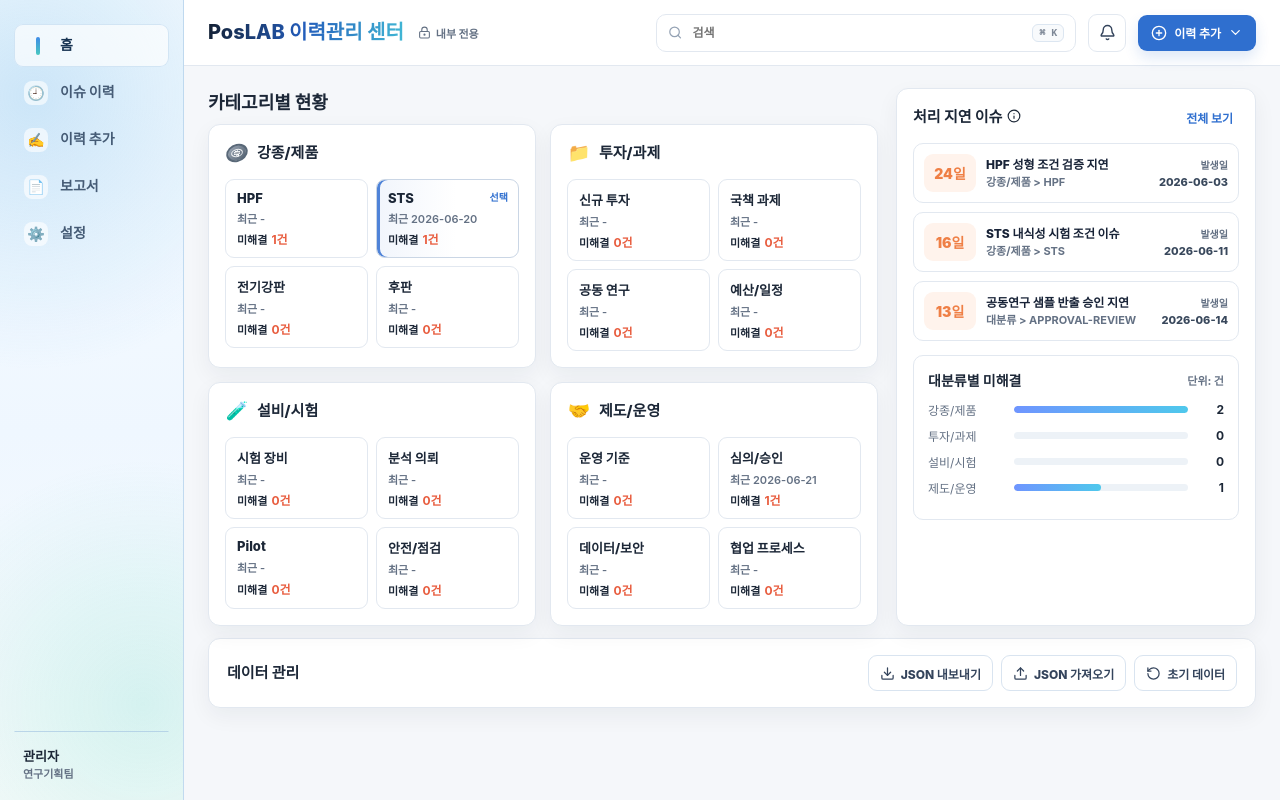
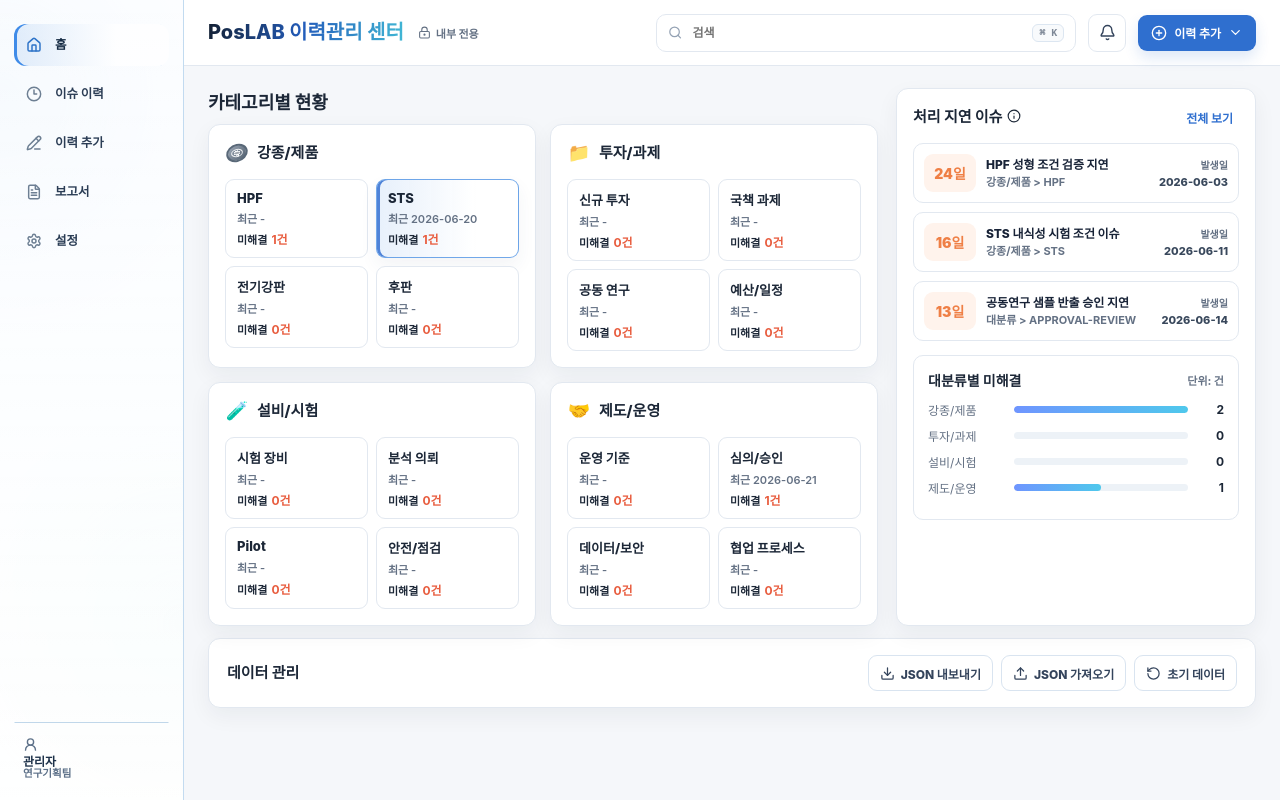
Before and after one commit to SSG87-pos/Issue-history-board, a React (Vite) app: page / in a window 1280 px wide. Built offline with nearby package versions, Linux system fonts and the light colour scheme.

Commit message:
fix: clarify sidebar navigation and selected cards

```diff
--- a/src/App.tsx
+++ b/src/App.tsx
@@ -2,8 +2,14 @@ import {
   Bell,
   ChevronDown,
   CirclePlus,
+  Clock3,
+  FileText,
+  Home,
   LockKeyhole,
+  PencilLine,
   Search,
+  Settings,
+  UserRound,
 } from 'lucide-react';
 import { useEffect, useMemo, useState } from 'react';
 import { AddHistoryPanel } from './components/AddHistoryPanel';
@@ -178,27 +184,28 @@ export function App() {
       <aside className="app-sidebar" aria-label="앱 메뉴">
         <nav className="sidebar-nav" aria-label="주요 메뉴">
           <button className={page === 'home' ? 'is-active' : ''} type="button" onClick={() => setPage('home')}>
-            <span className="menu-emoji" aria-hidden="true">🏠</span>
+            <span className="menu-icon" aria-hidden="true"><Home size={16} strokeWidth={2.2} /></span>
             <span className="menu-label">홈</span>
           </button>
           <button className={page === 'subtopic' ? 'is-active' : ''} type="button" onClick={() => setPage('subtopic')}>
-            <span className="menu-emoji" aria-hidden="true">🕘</span>
+            <span className="menu-icon" aria-hidden="true"><Clock3 size={16} strokeWidth={2.2} /></span>
             <span className="menu-label">이슈 이력</span>
           </button>
           <button type="button" onClick={openAddPanel}>
-            <span className="menu-emoji" aria-hidden="true">✍️</span>
+            <span className="menu-icon" aria-hidden="true"><PencilLine size={16} strokeWidth={2.2} /></span>
             <span className="menu-label">이력 추가</span>
           </button>
           <button type="button">
-            <span className="menu-emoji" aria-hidden="true">📄</span>
+            <span className="menu-icon" aria-hidden="true"><FileText size={16} strokeWidth={2.2} /></span>
             <span className="menu-label">보고서</span>
           </button>
           <button type="button">
-            <span className="menu-emoji" aria-hidden="true">⚙️</span>
+            <span className="menu-icon" aria-hidden="true"><Settings size={16} strokeWidth={2.2} /></span>
             <span className="menu-label">설정</span>
           </button>
         </nav>
         <div className="sidebar-user">
+          <span className="sidebar-user-icon" aria-hidden="true"><UserRound size={15} strokeWidth={2.2} /></span>
           <div>
             <strong>관리자</strong>
             <span>연구기획팀</span>
--- a/src/styles.css
+++ b/src/styles.css
@@ -3794,3 +3794,99 @@ body {
 .issue-group-row.is-selected .issue-chip::before {
   background: var(--selection-rail);
 }
+
+/* Sidebar readability pass: quieter icons, clearer labels, no floating emoji chips. */
+.app-sidebar {
+  background:
+    linear-gradient(180deg, rgba(255, 255, 255, 0.78), rgba(255, 255, 255, 0.9)),
+    radial-gradient(circle at 0% 12%, rgba(80, 151, 232, 0.18), transparent 34%),
+    radial-gradient(circle at 100% 78%, rgba(68, 199, 186, 0.15), transparent 34%),
+    linear-gradient(180deg, #f7fbff 0%, #edf7ff 48%, #f8fcfb 100%);
+}
+
+.sidebar-nav {
+  gap: 7px;
+}
+
+.sidebar-nav button {
+  grid-template-columns: 22px minmax(0, 1fr);
+  min-height: 42px;
+  border-radius: 12px;
+  color: #2b3d55;
+  font-size: 12.5px;
+  font-weight: 850;
+  letter-spacing: 0;
+  padding: 0 11px;
+}
+
+.sidebar-nav button:hover {
+  border-color: rgba(190, 214, 238, 0.78);
+  background: rgba(255, 255, 255, 0.68);
+  color: #15283f;
+}
+
+.sidebar-nav button.is-active {
+  border-color: rgba(139, 184, 232, 0.72);
+  background: linear-gradient(90deg, rgba(73, 141, 225, 0.14), rgba(255, 255, 255, 0.72) 66%);
+  box-shadow: inset 3px 0 0 #3f8be8;
+  color: #142a43;
+}
+
+.sidebar-nav button.is-active::before {
+  display: none;
+}
+
+.menu-icon {
+  display: inline-flex;
+  align-items: center;
+  justify-content: center;
+  width: 18px;
+  height: 18px;
+  color: #6d7f93;
+}
+
+.sidebar-nav button:hover .menu-icon,
+.sidebar-nav button.is-active .menu-icon {
+  color: #2d73c8;
+}
+
+.sidebar-user {
+  align-items: center;
+  gap: 7px;
+  color: #1d3149;
+}
+
+.sidebar-user-icon {
+  display: inline-flex;
+  align-items: center;
+  justify-content: center;
+  flex: 0 0 18px;
+  width: 18px;
+  height: 18px;
+  color: #5b7fa8;
+}
+
+.sidebar-user strong {
+  color: #1d3149;
+  font-size: 12px;
+  line-height: 1.15;
+}
+
+.sidebar-user span {
+  color: #5d7189;
+  font-size: 10.5px;
+  line-height: 1.2;
+}
+
+.subtopic-card.is-selected {
+  border-color: rgba(60, 135, 225, 0.72);
+  background: linear-gradient(90deg, rgba(73, 141, 225, 0.13), rgba(255, 255, 255, 0.92) 70%);
+  box-shadow:
+    inset 3px 0 0 var(--selection-rail),
+    0 8px 18px rgba(43, 69, 99, 0.06);
+}
+
+.subtopic-card.is-selected::after {
+  display: none;
+  content: none;
+}
```
